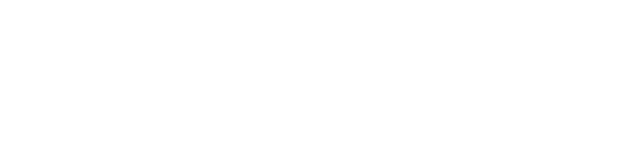
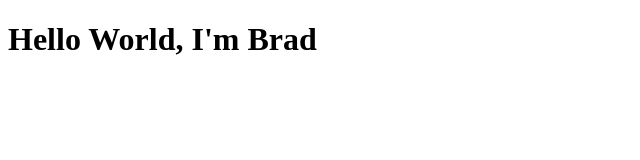
Before and after one commit to masterfitter/masterfitter.github.io, a plain HTML site: page hello_world_Oxendine.html in a window 1280 px wide. Shown: the whole page, without its empty margins (0-640 px from the left). Drawn offline with Linux system fonts and the light colour scheme.

Commit message:
Update hello_world_Oxendine.html

```diff
--- a/hello_world_Oxendine.html
+++ b/hello_world_Oxendine.html
@@ -3,4 +3,7 @@
   <head>
     <title>Hello World</title>
   </head>
+  <body>
+    <h1>Hello World, I'm Brad</h1>
+  </body>
 </html>
```
